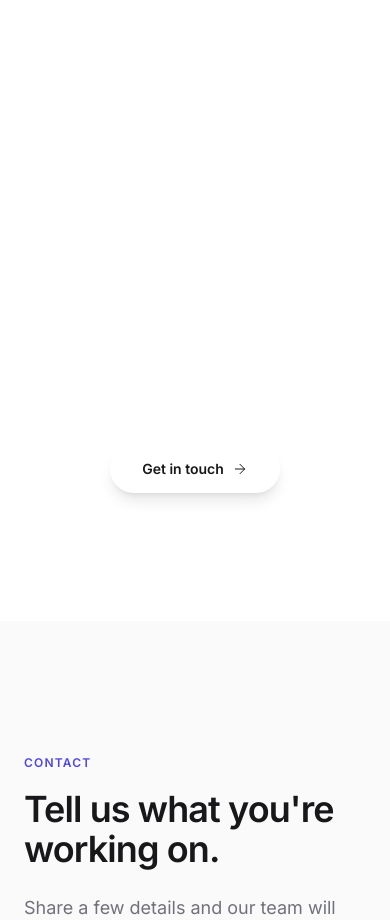
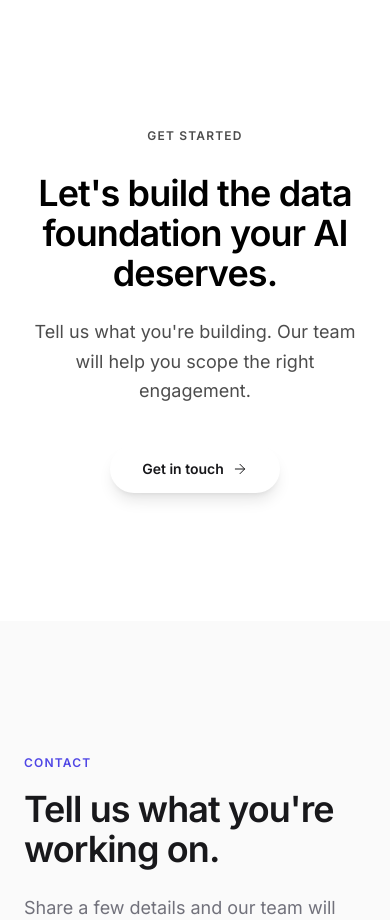
Before and after one commit to daffalandra/compro-dfg, a React (Vite) app: page / in a window 390 px wide. Shown: the part 10940-11860 px from the top of the page. Built offline with nearby package versions, Linux system fonts and the light colour scheme.

Commit message:
adjust font color

```diff
--- a/src/components/CtaBanner.tsx
+++ b/src/components/CtaBanner.tsx
@@ -32,15 +32,15 @@ export default function CtaBanner() {
           viewport={{ once: true, margin: "-100px" }}
           transition={{ duration: 0.8, ease: easeApple }}
         >
-          <span className="inline-block rounded-full border border-white/20 px-4 py-1 text-xs font-semibold uppercase tracking-widest text-white/70">
+          <span className="inline-block rounded-full border border-white/20 px-4 py-1 text-xs font-semibold uppercase tracking-widest text-black/70">
             {pick(lang, ctaBanner.eyebrow)}
           </span>
 
-          <h2 className="mt-6 text-4xl font-semibold tracking-tight text-white md:text-5xl lg:text-6xl">
+          <h2 className="mt-6 text-4xl font-semibold tracking-tight md:text-5xl lg:text-6xl">
             {pick(lang, ctaBanner.heading)}
           </h2>
 
-          <p className="mx-auto mt-6 max-w-xl text-lg leading-relaxed text-white/70">
+          <p className="mx-auto mt-6 max-w-xl text-lg text-black/70 leading-relaxed">
             {pick(lang, ctaBanner.subhead)}
           </p>
 
```
